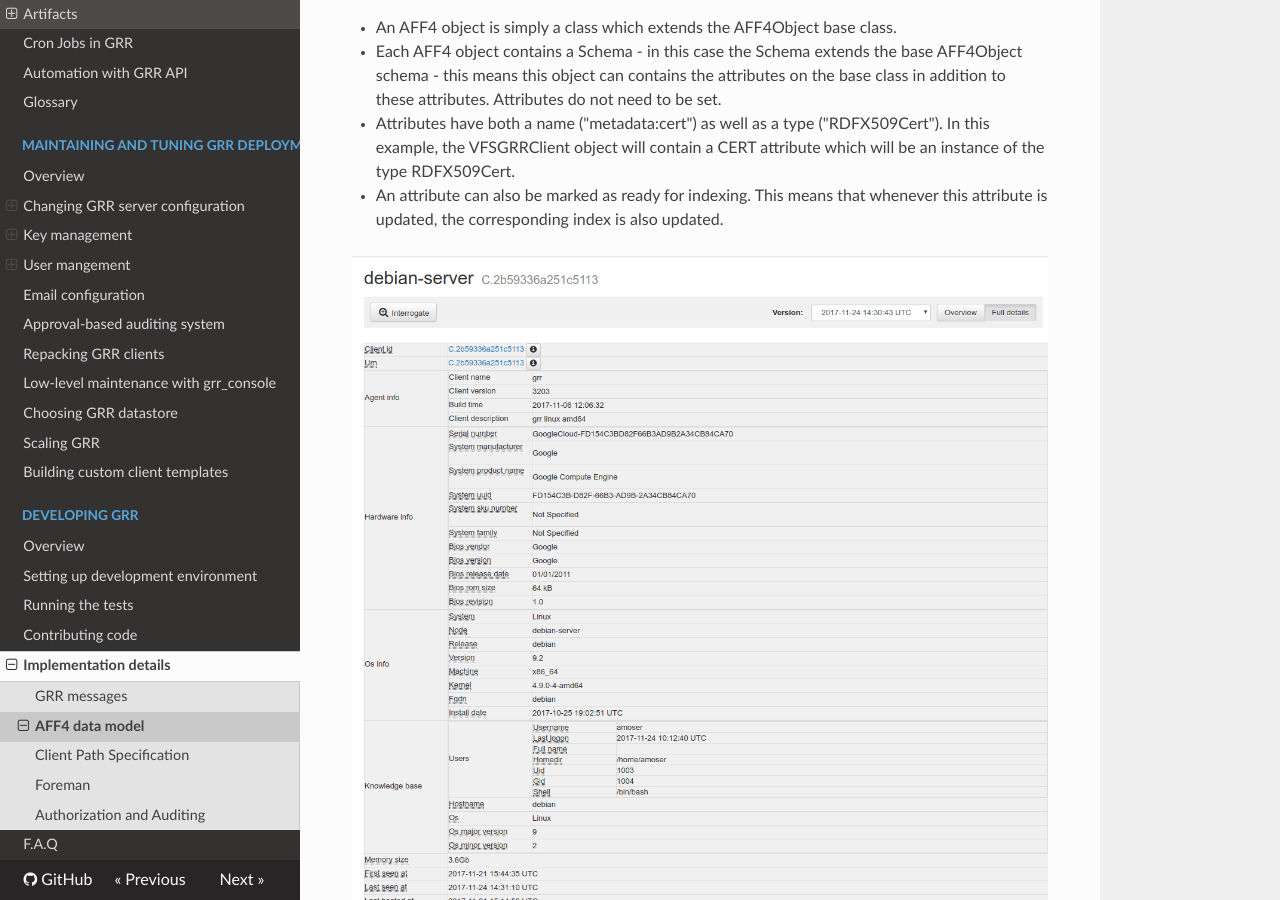
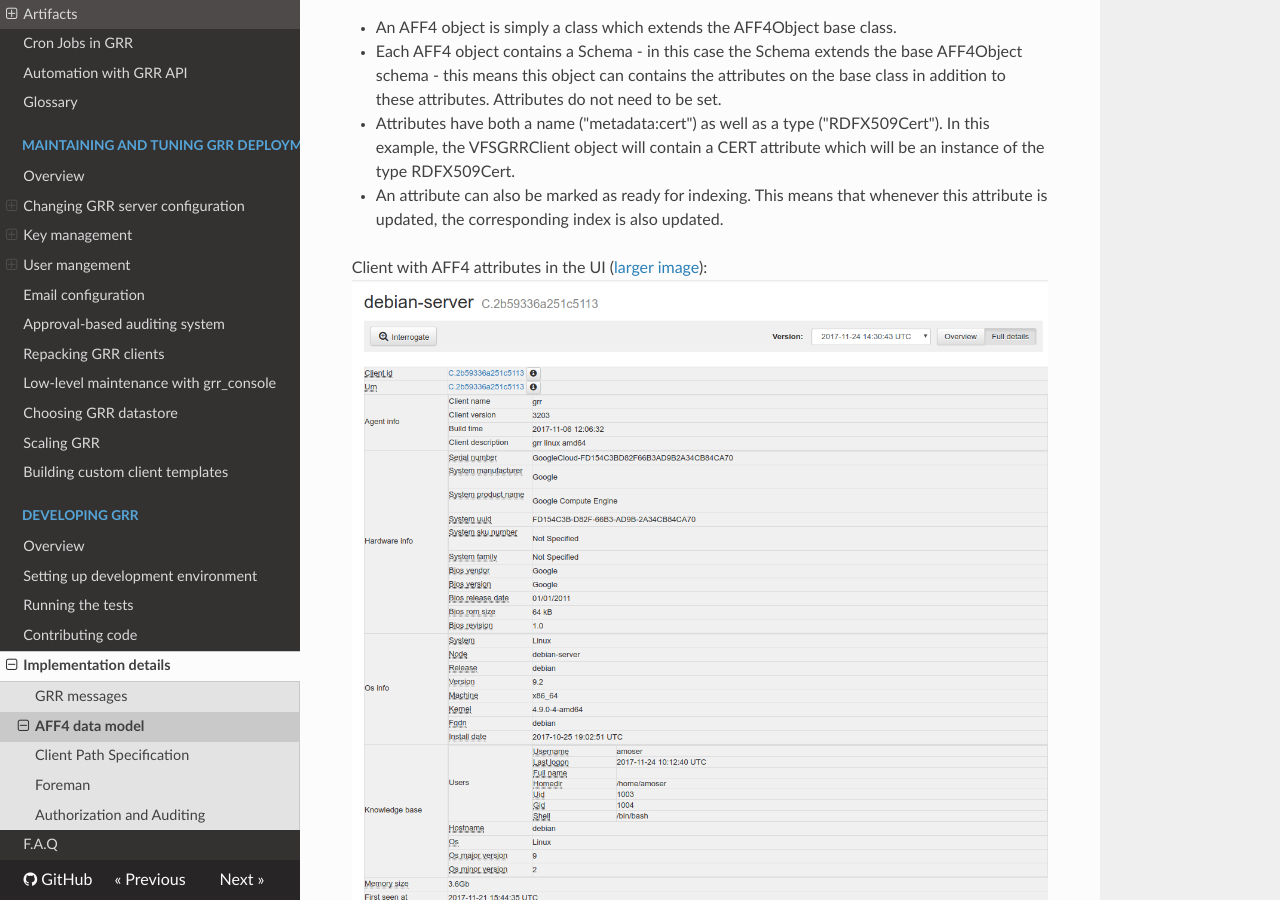
Before and after one commit to google/grr-doc, an MkDocs documentation site: the page built from docs/developing-grr/implementation-details/aff4-data-model.md, in a window 1280 px wide and 900 px high, scrolled down 666 px. Built offline with MkDocs 1.6.1, drawn with Linux system fonts in a browser that asks for light colours; nearby versions of some CDN libraries; old or Windows-style settings are respelled for this version of MkDocs.

Commit message:
Adding a link to a larger image.

```diff
--- a/docs/developing-grr/implementation-details/aff4-data-model.md
+++ b/docs/developing-grr/implementation-details/aff4-data-model.md
@@ -49,6 +49,7 @@ class VFSGRRClient(aff4.AFF4Object):
     that whenever this attribute is updated, the corresponding index is
     also updated.
 
+Client with AFF4 attributes in the UI ([larger image](https://raw.githubusercontent.com/google/grr-doc/markdown-new/docs/images/client_view.png)):
 ![View of an AFF4 VFSGRRClient with some of its attributes.](../../images/client_view.png "Client View")
 
 The figure above illustrates an AFF4 Object of type VFSGRRClient. It has
```
